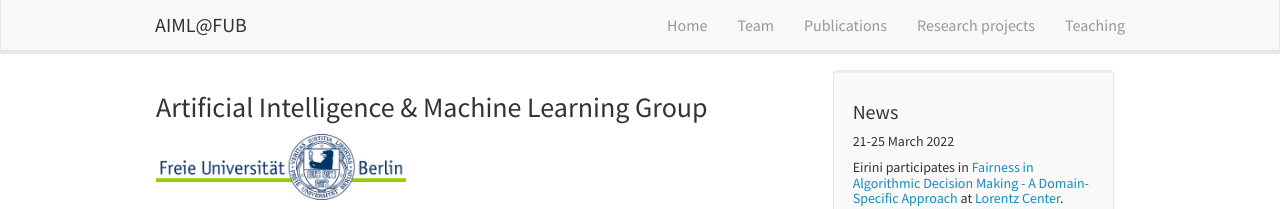
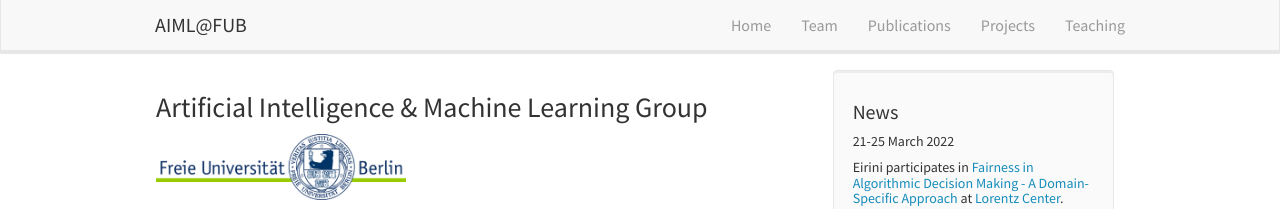
Before and after one commit to AIML-research/AIML-research.github.io, a Jekyll site: the page built from _pages/home.md, in a window 1280 px wide. Shown: the top 209 px of the page. Built offline with Jekyll 4.4.1, drawn with Linux system fonts in a browser that asks for light colours; nearby versions of some CDN libraries.

Commit message:
Update header.html

```diff
--- a/_includes/header.html
+++ b/_includes/header.html
@@ -17,7 +17,7 @@
 	<!--	<li><a href="{{ site.url }}{{ site.baseurl }}/vacancies">Vacancies</a></li>-->
 		<li><a href="{{ site.url }}{{ site.baseurl }}/publications">Publications</a></li>
 	<!--	<li><a href="{{ site.url }}{{ site.baseurl }}/research">Research</a></li> -->
-		<li><a href="{{ site.url }}{{ site.baseurl }}/projects">Research projects</a></li>
+		<li><a href="{{ site.url }}{{ site.baseurl }}/projects">Projects</a></li>
 		<li><a href="{{ site.url }}{{ site.baseurl }}/teaching">Teaching</a></li>
 	<!--	<li><a href="{{ site.url }}{{ site.baseurl }}/pictures">Photos</a></li>-->
 	  </ul>
```
